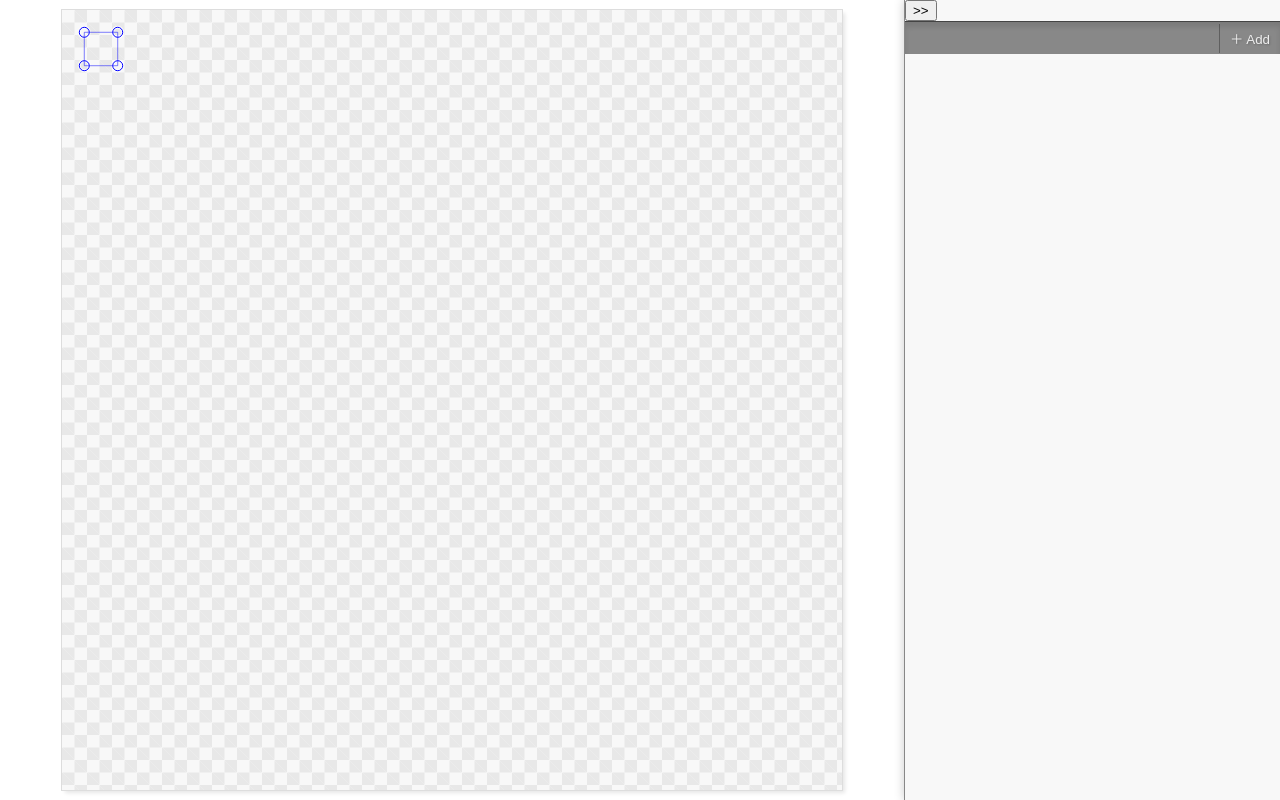
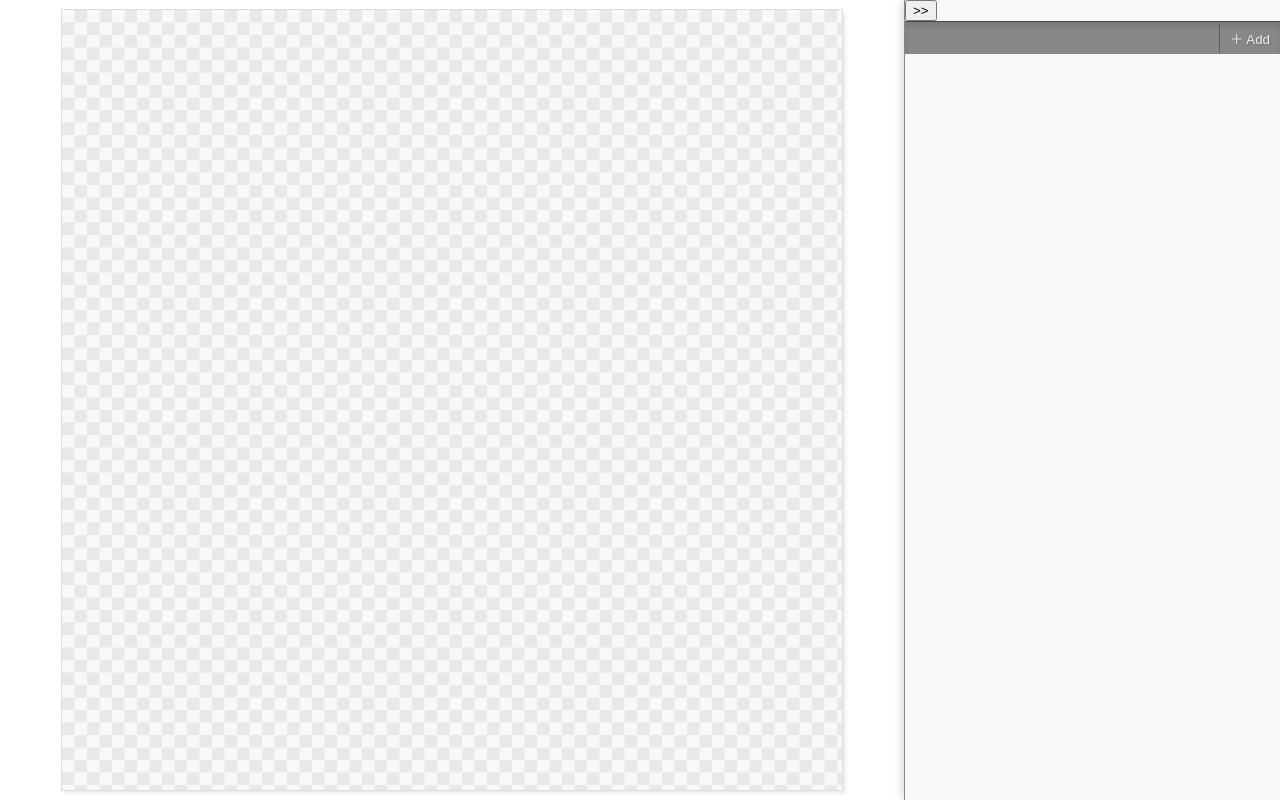
Before and after one commit to jovdb/packshots, a Next.js app: page / in a window 1280 px wide. Built offline with nearby package versions, Linux system fonts and the light colour scheme.

Commit message:
Add PolyGons fro each plan layer

```diff
--- a/components/Accordion.tsx
+++ b/components/Accordion.tsx
@@ -1,15 +1,17 @@
-import { ButtonHTMLAttributes, Children, PropsWithChildren, useState } from "react";
+import { ButtonHTMLAttributes, Children, CSSProperties, PropsWithChildren, useState } from "react";
 
 export function Accordion({
     title,
     isExpanded = false,
     children,
     right,
+    style,
     setIsExpanded,
 }: PropsWithChildren<{
     title: string;
     isExpanded?: boolean;
     right?: any;
+    style?: CSSProperties;
     setIsExpanded?(value: boolean): void;
 }>) {
     const isExpandable = !!setIsExpanded;
@@ -24,6 +26,7 @@ export function Accordion({
                     userSelect: "none",
                     display: "flex",
                     alignItems: "center",
+                    ...style,
                 }}
                 onClick={() => { isExpandable && setIsExpanded?.(!isExpanded); }}
             >
--- a/components/DrawPolygon.tsx
+++ b/components/DrawPolygon.tsx
@@ -39,6 +39,63 @@ export function useDrawPolygon(
     });
 }
 
+/** Handle multiple Polygons whith 1 drag handler */
+export function useDrawPolygons(
+    ref: React.RefObject<typeof DrawPolygon>,
+    layersPoints: ([number, number][] | undefined)[] | undefined,
+    setLayersPoints: (index: number, value: [x: number, y: number][]) => unknown,
+) {
+    const dragingPointIndexRef = useRef<{
+        layerIndex: number;
+        pointIndex: number;
+    }>({
+        layerIndex: -1,
+        pointIndex: -1,
+    });
+    return useDrag((state) => {
+        if (!layersPoints) return;
+        const [x, y] = state.xy;
+        const rect = ref.current?.getBoundingClientRect();
+        const polygonX = (x - rect.left);
+        const polygonY = (y - rect.top);
+
+        // Find point in region
+        if (state.first) {
+            let minDistance = Infinity;
+            let minLayerIndex = -1;
+            let minPointIndex = -1;
+            const snapDistance = 16;
+            if (!rect) return;
+            layersPoints
+                .forEach((layerPoints, layerIndex) => {
+                    if (!layerPoints) return;
+                    layerPoints.forEach(([px, py], pointIndex) => {
+                        const dx = px - polygonX;
+                        const dy = py - polygonY;
+                        const distance = Math.sqrt(dx * dx + dy * dy);
+                        if (distance <= snapDistance && distance < minDistance) {
+                            minLayerIndex = layerIndex;
+                            minPointIndex = pointIndex;
+                            minDistance = distance;
+                        }
+                    });
+                });
+            dragingPointIndexRef.current = {
+                layerIndex: minLayerIndex,
+                pointIndex: minPointIndex,
+            };
+        }
+
+        const { layerIndex, pointIndex } = dragingPointIndexRef.current;
+        if (layerIndex < 0 || pointIndex < 0) return;
+        const points = layersPoints[layerIndex];
+        if (!points) return;
+        const newPoints = [...points]; // Copy
+        newPoints[pointIndex] = [polygonX, polygonY]; // Update copy
+        setLayersPoints(layerIndex, newPoints);
+    });
+}
+
 export const DrawPolygon = forwardRef(({
     points,
     style,
@@ -50,7 +107,6 @@ export const DrawPolygon = forwardRef(({
         <svg
             ref={ref}
             style={{
-                position: "absolute",
                 pointerEvents: "none",
                 ...style,
             }}
@@ -74,3 +130,30 @@ export const DrawPolygon = forwardRef(({
     );
 });
 DrawPolygon.displayName = "DrawPolygon";
+
+
+export const DrawPolygons = forwardRef(({
+    layerPoints,
+    style,
+}: {
+    layerPoints: ([x: number, y: number][] | undefined)[];
+    style?: CSSProperties;
+}, ref) => {
+    return (
+        <div
+            ref={ref}
+            style={{
+                position: "absolute",
+                pointerEvents: "none",
+                ...style,
+            }}
+        >
+            {
+                layerPoints.map((points, i) => (
+                    points && <DrawPolygon key={i} points={points} style={{ position: "absolute", width: "100%", height: "100%" }} />
+                ))
+            }
+        </div>
+    );
+});
+DrawPolygons.displayName = "DrawPolygons";
--- a/components/Test.tsx
+++ b/components/Test.tsx
@@ -1,9 +1,9 @@
-import { useEffect, useLayoutEffect, useRef, useState } from "react";
+import { useEffect, useLayoutEffect, useMemo, useRef, useState } from "react";
 import { useQuery } from "@tanstack/react-query";
 import { getImageDataAsync, loadImageAsync } from "../utils/image";
-import { loadRenders, render } from "../rendering/render";
+import { createRenderers, loadRenders, render } from "../rendering/render";
 import { ConfigPanel } from "./ConfigPanel";
-import { DrawPolygon, useDrawPolygon } from "./DrawPolygon";
+import { DrawPolygon, DrawPolygons, useDrawPolygon, useDrawPolygons } from "./DrawPolygon";
 import { useElementSize } from "../hooks/useElementSize";
 import { fitRectTransform } from "../utils/rect";
 import { Accordion, AccordionButton, AccordionPanel } from "./Accordion";
@@ -13,6 +13,8 @@ import { ImageRenderer } from "../rendering/ImageRenderer";
 import { useLayersConfig } from "../state/layers";
 import { getConfigComponent } from "./config/factory";
 import { ILayerState } from "../state/Layer";
+import { PlaneRenderer } from "../rendering/PlaneRenderer";
+import { Vector2 } from "three";
 
 export function useImageDataFromUrl(url: string) {
     return useQuery(["imageData", url], () => url ? getImageDataAsync(url) : null, {
@@ -47,17 +49,25 @@ export function Test() {
     // Create a render target
     const targetContext = canvasRef.current?.getContext("2d");
 
-    // Render
-    useEffect(() => {
-        loadRenders(targetContext, layers)
-            .then(renderers => {
-                try {
-                    render(targetContext, renderers);
-                } finally {
-                    renderers.forEach(r => r.dispose?.());
-                }
+    const [layersControlPoints, setLayerControlPoints] = useState<(Vector2[] | undefined)[]>([]);
+console.log("layersControlPoints", layersControlPoints)
+    useQuery(["loaded-renderers", layers], async () => {
+        const renderers = createRenderers(targetContext, layers);
+        await loadRenders(renderers);
+        try {
+            render(targetContext, renderers);
+
+            //Update list of control points
+            const controlPoints = renderers.map(r => {
+                if (r instanceof PlaneRenderer) return r.getCorners2d();
+                return undefined;
             });
-    }, [layers, targetContext]);
+            setLayerControlPoints(controlPoints);
+        } finally {
+            renderers.forEach(r => r.dispose?.());
+        }
+        return null;
+    });
 
     // Scale and center canvas
     const previewAreaRef = useRef<HTMLDivElement>(null);
@@ -75,20 +85,33 @@ export function Test() {
         height: previewAreaRect.height - margin * 2,
     });
 
-    const [pointsInTargetCoordinates, setPointsInTargetCoordinates] = useState([
-        [20, 20],
-        [50, 20],
-        [50, 50],
-        [20, 50],
-    ]);
+    // Convert controlPoints to screen coordinates
+    const controlPointsInScreenCoordinates = layersControlPoints
+        .map(layerControlPoints => {
+            if (!layerControlPoints) return undefined;
+            return layerControlPoints.map(point => {
+                if (!point) return undefined;
+                return [
+                    point.x * centerPreviewToPreviewArea.scale,
+                    point.y * centerPreviewToPreviewArea.scale,
+                ];
+            }) as ([number, number] | undefined)[];
+        })
 
-    const pointsInScreenCoordinates = pointsInTargetCoordinates.map(point => [point[0] * centerPreviewToPreviewArea.scale, point[1] * centerPreviewToPreviewArea.scale] as [number, number])
-    const bind = useDrawPolygon(
+    const bind = useDrawPolygons(
         drawPolygonRef,
-        pointsInScreenCoordinates,
-        (newPointsInScreenCoordinates) => {
-            const newPointsInTargetCoordinates = newPointsInScreenCoordinates.map(point => [point[0] / centerPreviewToPreviewArea.scale, point[1] / centerPreviewToPreviewArea.scale] as [number, number])
-            setPointsInTargetCoordinates(newPointsInTargetCoordinates)
+        controlPointsInScreenCoordinates,
+        (layerIndex, newPointsInScreenCoordinates) => {
+            const newPointsInTargetCoordinates = newPointsInScreenCoordinates.map(point => new Vector2(
+                point[0] / centerPreviewToPreviewArea.scale,
+                point[1] / centerPreviewToPreviewArea.scale,
+            ));
+
+            setLayerControlPoints(layerControlPoints => {
+                let newLayerControlPoints = layerControlPoints.slice();
+                newLayerControlPoints[layerIndex] = newPointsInTargetCoordinates;
+                return newLayerControlPoints;
+             });
         });
 
     const [isConfigExpanded, setIsConfigExpanded] = useState(true);
@@ -133,15 +156,16 @@ export function Test() {
                     }}
                     {...bind()}
                 />
-                <DrawPolygon
+                <DrawPolygons
                     ref={drawPolygonRef}
                     style={{
+                        position: "absolute",
                         width: targetWidth * centerPreviewToPreviewArea.scale,
                         height: targetHeight * centerPreviewToPreviewArea.scale,
                         left: centerPreviewToPreviewArea.x,
                         top: centerPreviewToPreviewArea.y,
                     }}
-                    points={pointsInScreenCoordinates}
+                    layerPoints={controlPointsInScreenCoordinates}
                 />
             </div>
             <div>
--- a/components/config/ActionBar.tsx
+++ b/components/config/ActionBar.tsx
@@ -19,7 +19,7 @@ export function ActionBar() {
             }
         >
             {action === "add" && (<>
-                <AccordionPanel style={{ textAlign: "right"}}>
+                <AccordionPanel style={{ textAlign: "right" }}>
                     <select defaultValue="" autoFocus onChange={(e) => {
                         const type = e.target.value;
                         switch (type) {
@@ -50,6 +50,7 @@ export function ActionBar() {
                                 break;
                             }
                             case "plane": {
+                                // Add below overlay
                                 const index = layers.findIndex(l => l.name === "Overlay");
                                 const layer: ILayerState = {
                                     name: "Spread 1 on a plane",
--- a/rendering/render.ts
+++ b/rendering/render.ts
@@ -2,7 +2,7 @@ import { ILayerState } from "../state/Layer";
 import { createRenderer } from "./factory";
 import { IRenderer } from "./IRenderer";
 
-export async function loadRenders(
+export function createRenderers(
 	targetContext: CanvasRenderingContext2D | null | undefined,
 	layers: ILayerState[],
 ) {
@@ -12,12 +12,16 @@ export async function loadRenders(
 		height: targetContext.canvas.height,
 	}
 
-	const renderers = layers
+	return layers
 		.filter(layer => layer.ui?.isVisible !== false)
 		.map(layer => createRenderer(layer.type, layer.config, targetSize));
+}
+
+
+export async function loadRenders(
+	renderers: IRenderer[],
+) {
 	await Promise.allSettled(renderers.map(r => r.loadAsync?.()));
-
-	return renderers;
 }
 
 export async function render(
```
